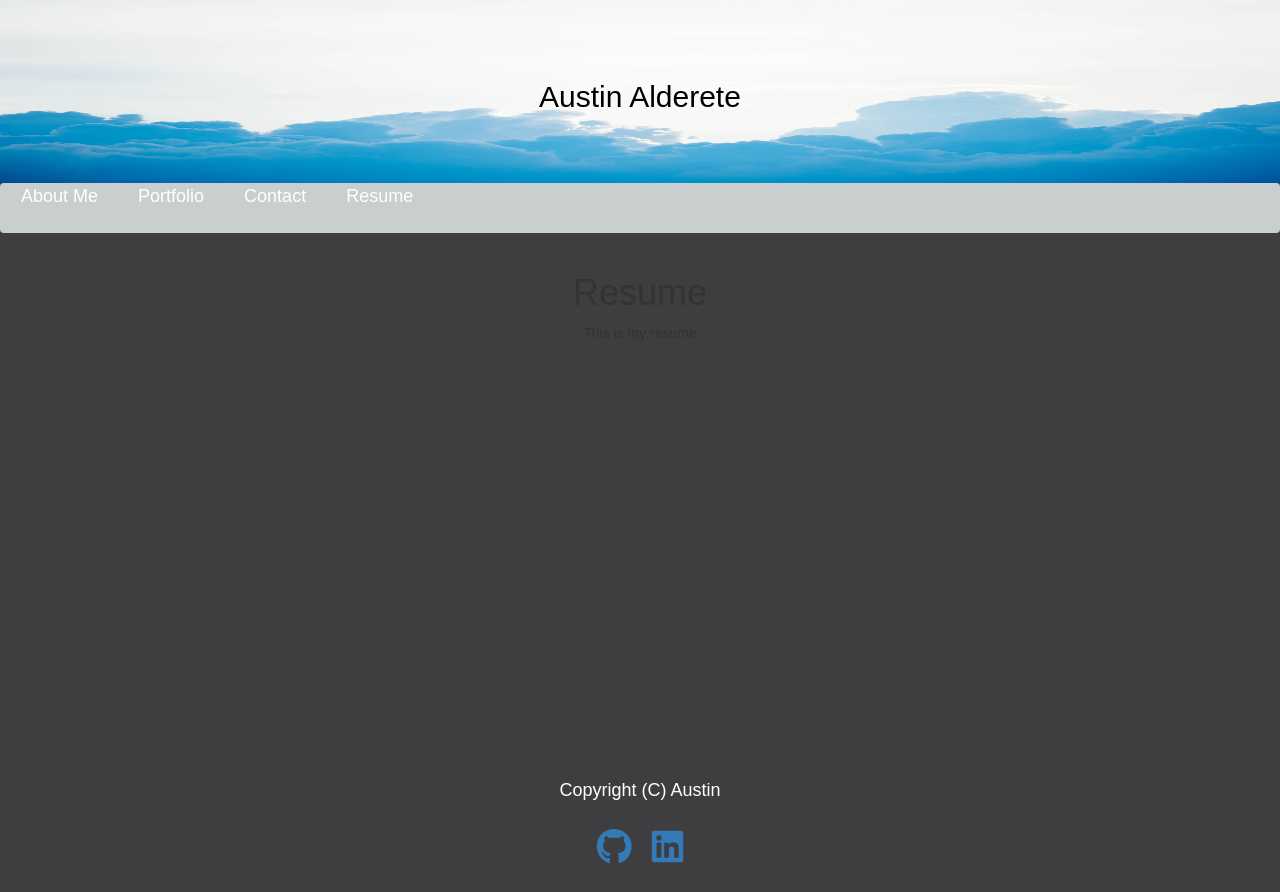
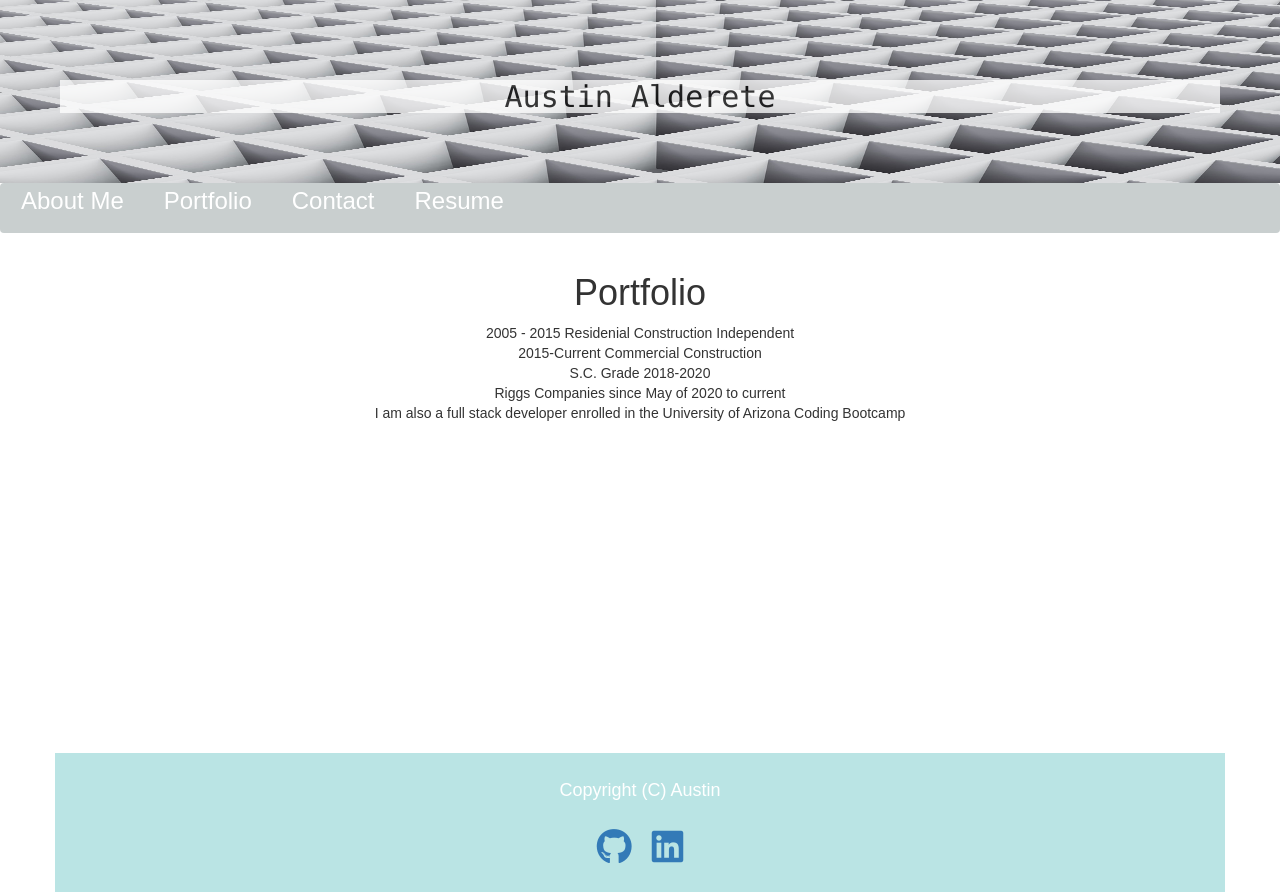
Before and after one commit to austinald1/react-portfolio, a React (Create React App) app: page /resume in a window 1280 px wide. Built offline with nearby package versions, Linux system fonts and the light colour scheme.

Commit message:
changes to css

```diff
--- a/src/App.css
+++ b/src/App.css
@@ -4,7 +4,6 @@
 
 .Content {
   min-height: 500px;
-  background-color: #3e3e41;
   width: 100%;
 }
 
@@ -55,7 +54,7 @@
 body {
   font-family: Arial;
   margin: 0;
-  background-color: #3e3e41;
+  /* background-color: #a1a1c9; */
 }
 
 /* Banner section CSS  */
@@ -64,18 +63,27 @@ body {
   text-align: center;
   background: #fabc60;
   color: black;
-  background-image: url("assets/img/banner-3.jpg");
+  background-image: url("assets/img/banner-5.jpg");
   background-size: 100% 100%;
   background-repeat: no-repeat;
   width: 100%;
   max-width: 100%;;
   height: auto;
+  font-family: "Lucida Console", "Courier New", monospace;
+  font-weight: bolder;
+}
+
+.banner-overlay {
+  background-color: #ffffff;
+  opacity: 0.75;
+  width:100%;
 }
 
 /* Navigation section CSS  */
 .navigation {
   background-color: #c9cfcf;
   display: flex;
+  font-size: x-large;
 }
 
 .navigation a {
@@ -83,7 +91,6 @@ body {
   padding: 14px 20px;
   text-decoration: none;
   color: white;
-  font-size: large;
 }
 
 .navigation a:hover {
@@ -142,8 +149,8 @@ body {
 
 .footerContainer {
   color: white;
-  background-color: #e4bad4;
-  background-color: #3e3e41;
+  background-color: #bae4e4;
+  background-color: #bae4e4;
   font-size: large;
   padding: 25px;
 }
@@ -163,3 +170,6 @@ body {
 .rp-margin-1 {
   margin: 10px;
 }
+
+.about-me-content {
+}
--- a/src/components/AboutMe.js
+++ b/src/components/AboutMe.js
@@ -19,7 +19,7 @@ class AboutMe extends React.PureComponent {
     super(props);
     this.slider = React.createRef();
     this.state = {
-        autoplay: true,
+        autoplay: true
     };
     }
     _onSelect = (active, direction) => {
@@ -44,10 +44,14 @@ class AboutMe extends React.PureComponent {
     };
 
     render() {
+    document.body.style.backgroundColor = "#bae4e4";
     return (
-        <div className="container-fluid" style={{ paddingBottom: 20 }}>
+        <div className="container-fluid about-me-content" style={{ paddingBottom: 20 }}>
         <Row>
             <h1>About Me</h1>
+        </Row>
+        <Row>
+            This is information about me.
         </Row>
         <Row>
             <Col span={12} style={{ marginTop: 20 }}>
@@ -93,9 +97,6 @@ class AboutMe extends React.PureComponent {
                 </RBCarousel>
             </Col>
             </Row>
-            <Row>
-
-            </Row>
         </div>
     );
     }
--- a/src/components/Contact.js
+++ b/src/components/Contact.js
@@ -1,6 +1,7 @@
 import React from "react";
 
 function Contact(){
+    document.body.style.backgroundColor = "#eca396";
     return (
         <div>
             <h1>Robert Austin Alderete</h1>
--- a/src/components/Header.js
+++ b/src/components/Header.js
@@ -6,7 +6,7 @@ function Header(){
     return (
         <header>
             <div class="banner">
-                <h2>Austin Alderete</h2>
+            <div className="banner-overlay"><h2>Austin Alderete</h2></div>
             </div>
             <Navbar expand="md" bg="" id="navbar" sticky="top" className="shadow-sm navigation">
                 {/* <Container> */}
--- a/src/components/Portfolio.js
+++ b/src/components/Portfolio.js
@@ -3,12 +3,7 @@ import React from "react";
 function Portfolio(){
     return (
         <div>
-            <h1>Portfolio</h1>
-                <div>2005 - 2015 Residenial Construction Independent </div>
-                <div>2015-Current Commercial Construction</div>
-                <div>S.C. Grade 2018-2020</div>
-                <div>Riggs Companies since May of 2020 to current</div>
-                <div>I am also a full stack developer enrolled in the University of Arizona Coding Bootcamp</div>
+            <h1>Please click links at the bottom if the page to see my GitHub and my LinkedIn</h1>
         </div>
     );
 }
--- a/src/components/Resume.js
+++ b/src/components/Resume.js
@@ -3,9 +3,13 @@ import React from "react";
 function Resume(){
     return (
         <div>
-            <h1>Resume</h1>
-            <div>This is my resume</div>
-        </div>
+        <h1>Portfolio</h1>
+            <div>2005 - 2015 Residenial Construction Independent </div>
+            <div>2015-Current Commercial Construction</div>
+            <div>S.C. Grade 2018-2020</div>
+            <div>Riggs Companies since May of 2020 to current</div>
+            <div>I am also a full stack developer enrolled in the University of Arizona Coding Bootcamp</div>
+    </div>
     );
 }
 
```
Also changed, not shown: src/assets/img/banner-5.jpg (added).
